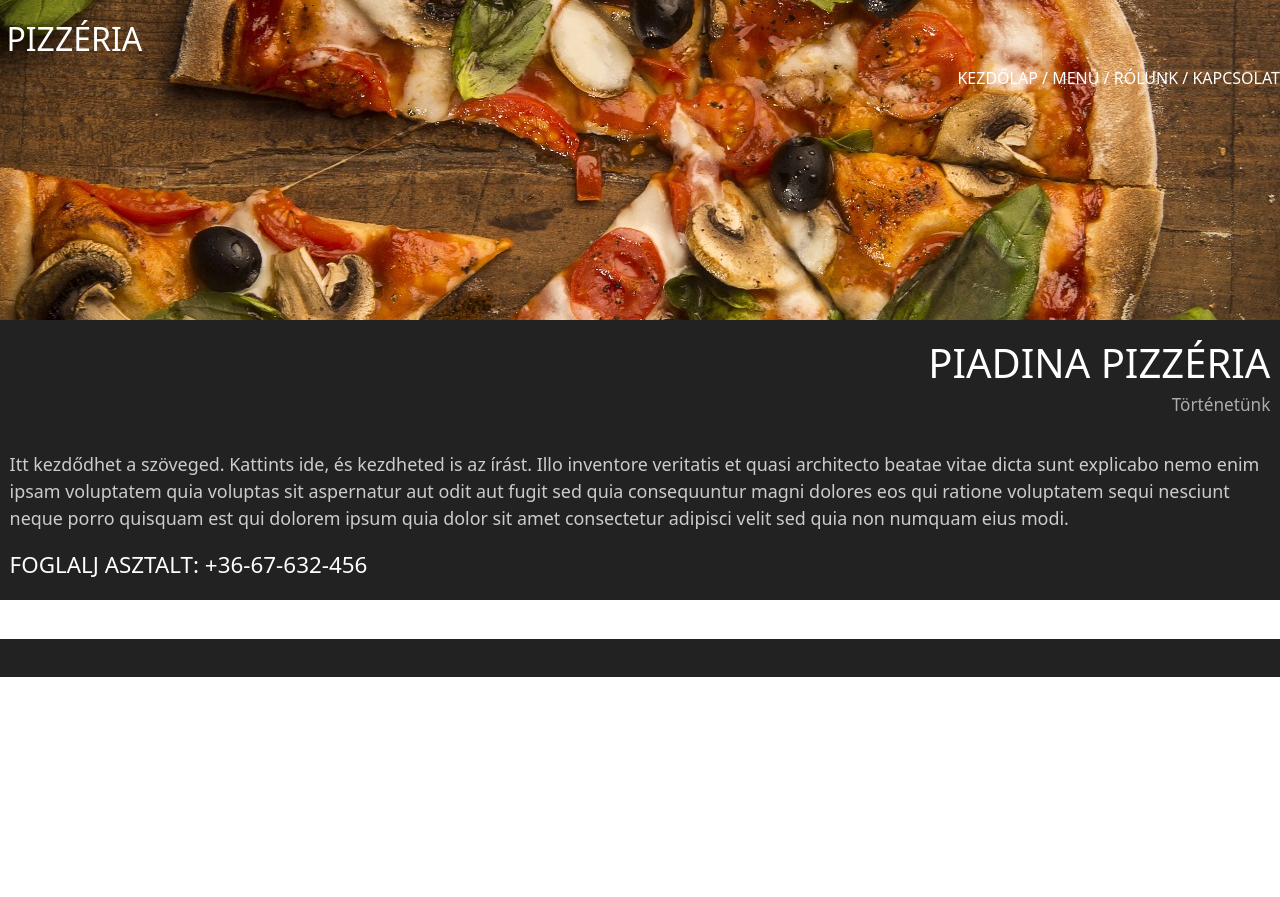
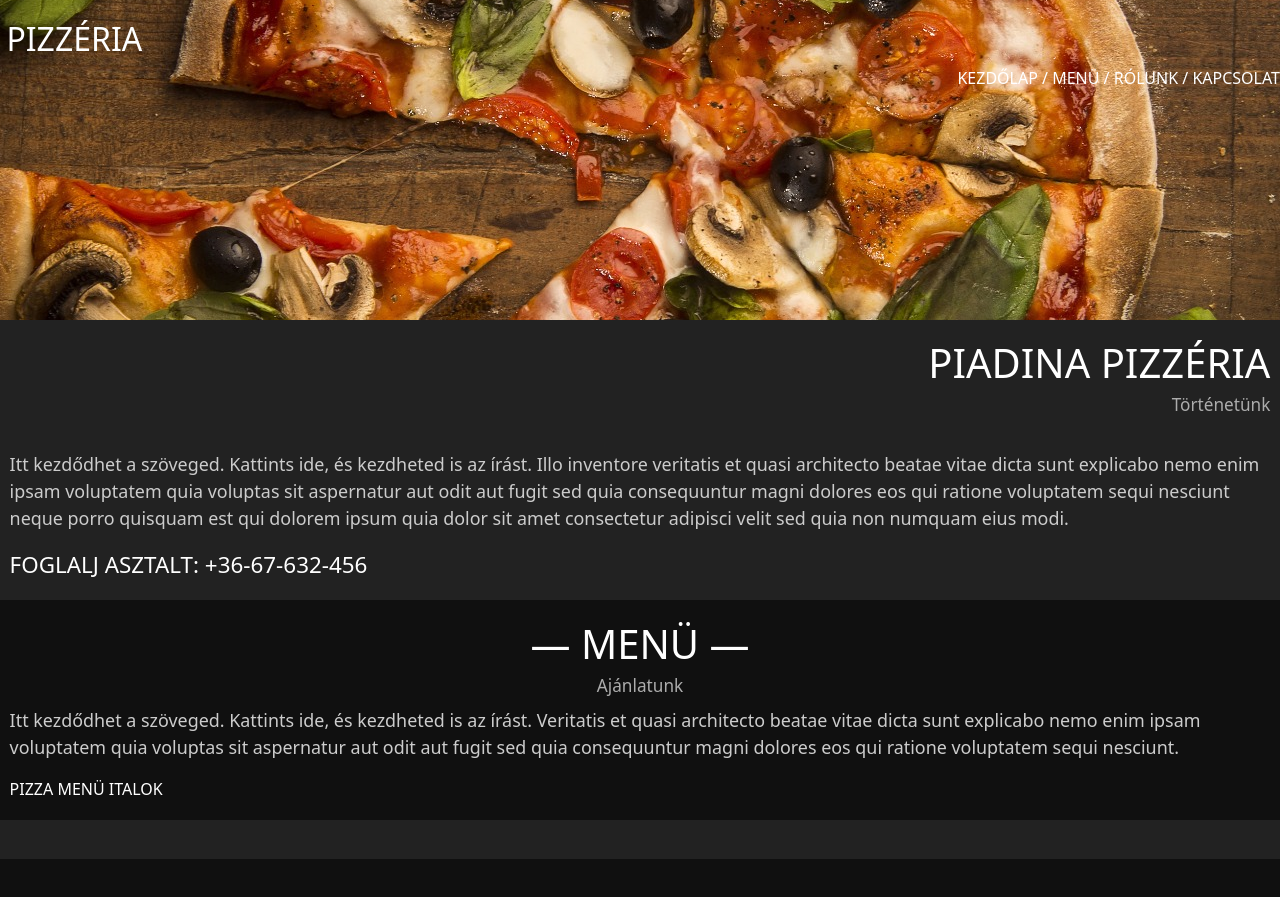
Before and after one commit to urbandavi/pizza, a plain HTML site: page index.html in a window 1280 px wide. Before the commit the page ends 800 px from the top, so only its background shows below. Drawn offline with nearby package versions, Linux system fonts and the light colour scheme.

Commit message:
second_section_in_main/első_kapcsolodo_commit/szoveg_formazas

```diff
--- a/index.css
+++ b/index.css
@@ -49,10 +49,12 @@ header{
 }
 h1{
  color: white;
+ text-align: center;
 }
 h3{
  color: #acacac;
  font-size: 1.075rem;
+ text-align: center;
 }
 p{
 color: #ccc;
@@ -68,7 +70,9 @@ nav{
 }
 .paros_sec{
     background-color: #222222;
-
+}
+.paratlan_sec{
+    background-color: #101010;
 }
 .sec_padding{
     padding: 1.2rem 0.6rem;
--- a/index.html
+++ b/index.html
@@ -26,7 +26,16 @@
 
             <div id="asztalfoglalas">FOGLALJ ASZTALT: +36-67-632-456</div>
             </section>
-        <section class="paratlan_sec sec_padding" ></section>
+        <section class="paratlan_sec sec_padding" >
+<h1>— MENÜ —</h1>
+<h3>Ajánlatunk</h3>
+
+<p>Itt kezdődhet a szöveged. Kattints ide, és kezdheted is az írást. Veritatis et quasi architecto beatae vitae dicta sunt explicabo nemo enim ipsam voluptatem quia voluptas sit aspernatur aut odit aut fugit sed quia consequuntur magni dolores eos qui ratione voluptatem sequi nesciunt.</p>
+
+<a href="#"><span class="nd_sec_button">PIZZA</span></a>
+<a href="#"><span class="nd_sec_button">MENÜ</span></a>
+<a href="#"><span class="nd_sec_button">ITALOK</span></a>
+        </section>
         <section class="paros_sec sec_padding"></section>
         <section class="paratlan_sec sec_padding"></section>
     </main>
```
